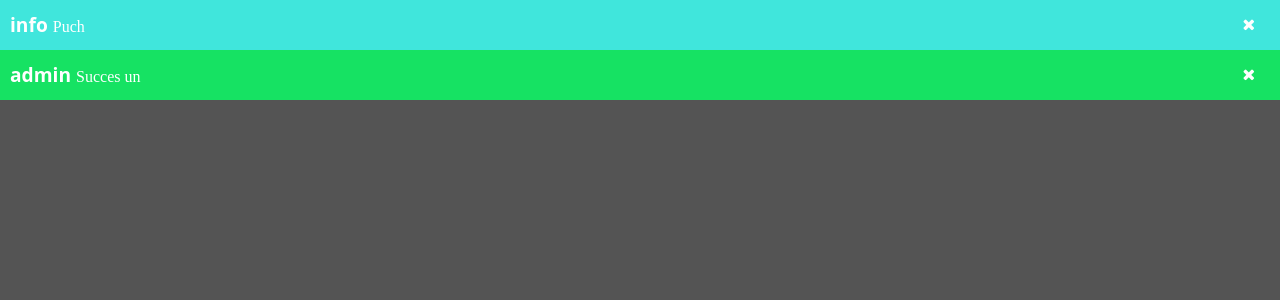
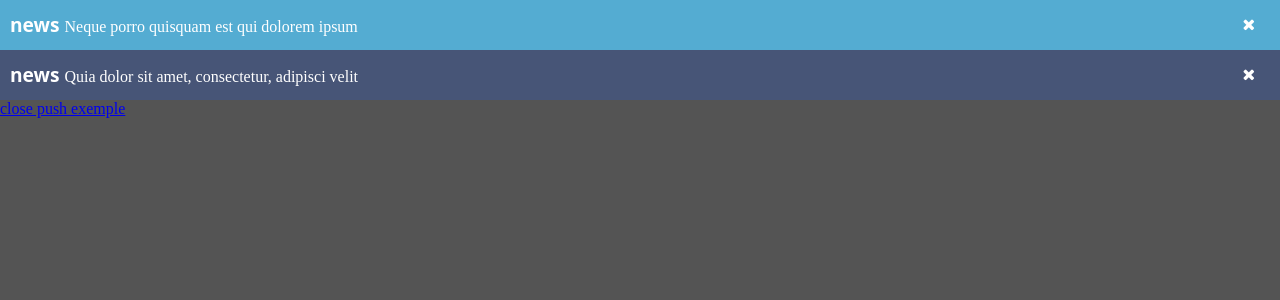
Before and after one commit to coockieHunt/Advert-class, a PHP site: page / in a window 1280 px wide. Shown: the top 300 px of the page. Run offline with PHP 8.4, Linux system fonts and the light colour scheme; some libraries are stand-ins or nearby versions.

Commit message:
Fix end doc
- fix gitignore
- add check for style
- other fix

```diff
--- a/asset/css/advert.css
+++ b/asset/css/advert.css
@@ -9,8 +9,23 @@ body{
 	margin: 0; padding: 0;
 }
 
+a{
+	margin: 0;
+	padding: 0;
+	border: 0;
+	font-size: 100%;
+	font: inherit;
+	vertical-align: baseline;
+}
+
+
+
+/*====================================
+*              style = round
+=====================================*/
+
 /* Notification main background box */
-.notification{
+.advert_round{
 	height: 50px;
 	width: 95%;
 	border-radius: 5px;
@@ -22,13 +37,45 @@ body{
 	opacity: 1.0;
 }
 
-.notification > strong{
+.advert_round > strong{
 	font-size: 	1.2em;
 	font-family: 'Open Sans';
 	padding-left: 	10px;
 }
 
-.notification >.advert{
+.advert_round >.advert{
+	float: 	right;
+	line-height: 50px;
+	margin-right: 20px;
+	text-align:left;
+	display:block;
+	height: 50px;
+	margin:16px 25px 0 0;
+	cursor: pointer;
+}
+
+.advert_round >.advert:hover{
+	font-size: 	1.1em;
+}
+
+/*====================================
+*              style = top round
+=====================================*/
+.advert_top{
+	height: 50px;
+	width: 100%;
+	line-height: 50px;
+	color: white;
+	float: 	left;
+}
+
+.advert_top > strong{
+	font-size: 	1.2em;
+	font-family: 'Open Sans';
+	padding-left: 	10px;
+}
+
+.advert_top >.advert{
 	float: 	right;
 	line-height: 50px;
 	margin-right: 20px;
@@ -40,29 +87,6 @@ body{
 
 }
 
-
-.notification_two{
-	height: 50px;
-	width: 100%;
-	line-height: 50px;
-	color: white;
-	float: 	left;
+.advert_top >.advert:hover{
+	font-size: 	1.1em;
 }
-
-.notification_two > strong{
-	font-size: 	1.2em;
-	font-family: 'Open Sans';
-	padding-left: 	10px;
-}
-
-.notification_two >.advert{
-	float: 	right;
-	line-height: 50px;
-	margin-right: 20px;
-	text-align:left;
-	display:block;
-	height: 50px;
-	margin:16px 25px 0 0;
-	cursor: pointer;
-
-}
--- a/index.php
+++ b/index.php
@@ -16,7 +16,15 @@ $advert = new lib\advert\advert;
 	- color = hex Color
 	- addcolor('name','color')
 **/
-$advert->addcolor('admin','#2446F2');
+$advert->addcolor('admin','#475577');
+
+/** Change style advert
+	Usage:
+	- style = name of style ('round/top')
+	- $advert->setstyle('style');
+**/
+//$advert->setstyle('round');
+
 
 /** Push advert
 	Usage:
@@ -26,7 +34,7 @@ $advert->addcolor('admin','#2446F2');
 	- text = text advert
 	- $advert->push('name', 'type', 'keyword', 'text');
 **/
-$advert->push('push example', 'info', 'auto', 'puch');
+$advert->push('push example', 'info', 'news', 'neque porro quisquam est qui dolorem ipsum');
 
 
 /**
@@ -46,7 +54,7 @@ session_start();
 	- text = text advert
 	- $advert->session('name', 'type', 'keyword', 'text');
 **/
-$advert->session('session', 'succes', 'admin', 'succes un');
+$advert->session('session', 'admin', 'news', 'quia dolor sit amet, consectetur, adipisci velit');
 
 /** Push session advert
 	Usage:
@@ -55,7 +63,15 @@ $advert->session('session', 'succes', 'admin', 'succes un');
 **/
 $advert->push_session('session');
 
+/** Debug
+	Usage:
+	- $advert->debug();
+**/
+//$advert->debug();
+
+
 ?>
+
 
 <html>
 	<head>
@@ -65,4 +81,12 @@ $advert->push_session('session');
 		<script rel="javascript" type="text/javascript" src="http://code.jquery.com/jquery-2.1.4.min.js"></script>
 		<script rel="javascript" type="text/javascript" src="asset/js/advert.js"></script>
 	</head>
+	<body>
+		<!-- Remove select advert
+			 Usage:
+			 	- name = advert name
+			 	- <a href="#" onclick='advert_hide("name") '> close push exemple</a>
+		-->
+		<a href="#" onclick='advert_hide("push example") '> close push exemple</a>
+	</body>
 </html>
--- a/lib/advert.class.php
+++ b/lib/advert.class.php
@@ -9,7 +9,7 @@
 	Athor:
 	- Gleyze Jonathan
 	Release:
-	- 1.0
+	- 1.2
 	Link:
 	- https://github.com/jonasky/Advert-class
 **/
@@ -27,15 +27,19 @@ class advert
 
 	/** Color end theme notification **/
 	private $_color = array(
-		'succes' => '#16E263',
-		'info' => '#40E6DC',
-		'warning' => '#EDD75A',
-		'danger' => '#EDD75A',
+		'succes' => '#61bd6d',
+		'info' => '#54acd2',
+		'warning' => '#fba026',
+		'danger' => '#d14841',
 	);
 
 	private $_style = array(
-		'round' => 'notification',
-		'top' =>'notification_two',
+		'round' => 'advert_round',
+		'top' =>'advert_top',
+	);
+
+	private	$_advert_name = array(
+		'error',
 	);
 
 
@@ -58,7 +62,7 @@ class advert
 
 
     public function session($nameadvert, $type, $keyword, $text){
-    	// puch var //
+    	// push var //
     	$this->hydrate($nameadvert, $type, $keyword, $text);
 
     	// if the keyword and automatic it will take the value of the type //
@@ -85,6 +89,14 @@ class advert
 
     /** push advert **/
     public function push($nameadvert, $type, $keyword, $text){
+
+    	if (!in_array($nameadvert, $this->_advert_name)) {
+
+			array_push($this->_advert_name, $nameadvert);
+
+		}else{throw new Exception("Cannot redeclare name advert"); die();;}
+
+
 		// puch var //
     	$this->hydrate($nameadvert, $type, $keyword, $text);
 
@@ -101,6 +113,11 @@ class advert
     }
 
     public function push_session($nameadvert){
+
+        if (!in_array($nameadvert, $this->_advert_name)) {
+			array_push($this->_advert_name, $nameadvert);
+		}else{throw new Exception("Cannot redeclare name advert"); die();;}
+
 
 		// adding the suffix to the name of the array//
     	$namesession = 'advert_'.$nameadvert;
@@ -123,8 +140,6 @@ class advert
    				// delete array //
    				unset($_SESSION[$namesession]);
    		}else{throw new Exception('Not Found advert'); die();}
-
-
     }
 
 
@@ -171,11 +186,14 @@ class advert
 	/** debug function **/
 	public function debug(){
 		$array = $this->get_color();
+
 		foreach ($array as $key => $value) {
 			echo "nom = ". $key . " couleur = " . $value . "<br>";
 		}
 
 		var_dump($_SESSION);
+
+		var_dump($this->_advert_name);
 
 		echo "<br>";
 		echo "type = ". $this->get_type()."<br>";
@@ -219,6 +237,10 @@ class advert
 		return $this->_style[$key];
 	}
 
+	private function get_name_array($key){
+		return $this->_advert_name[$key];
+	}
+
 	/** set **/
 	private function set_type($type){
 		$this->_type = $type;
```
Lines whose indentation alone changed are shown as unchanged.
